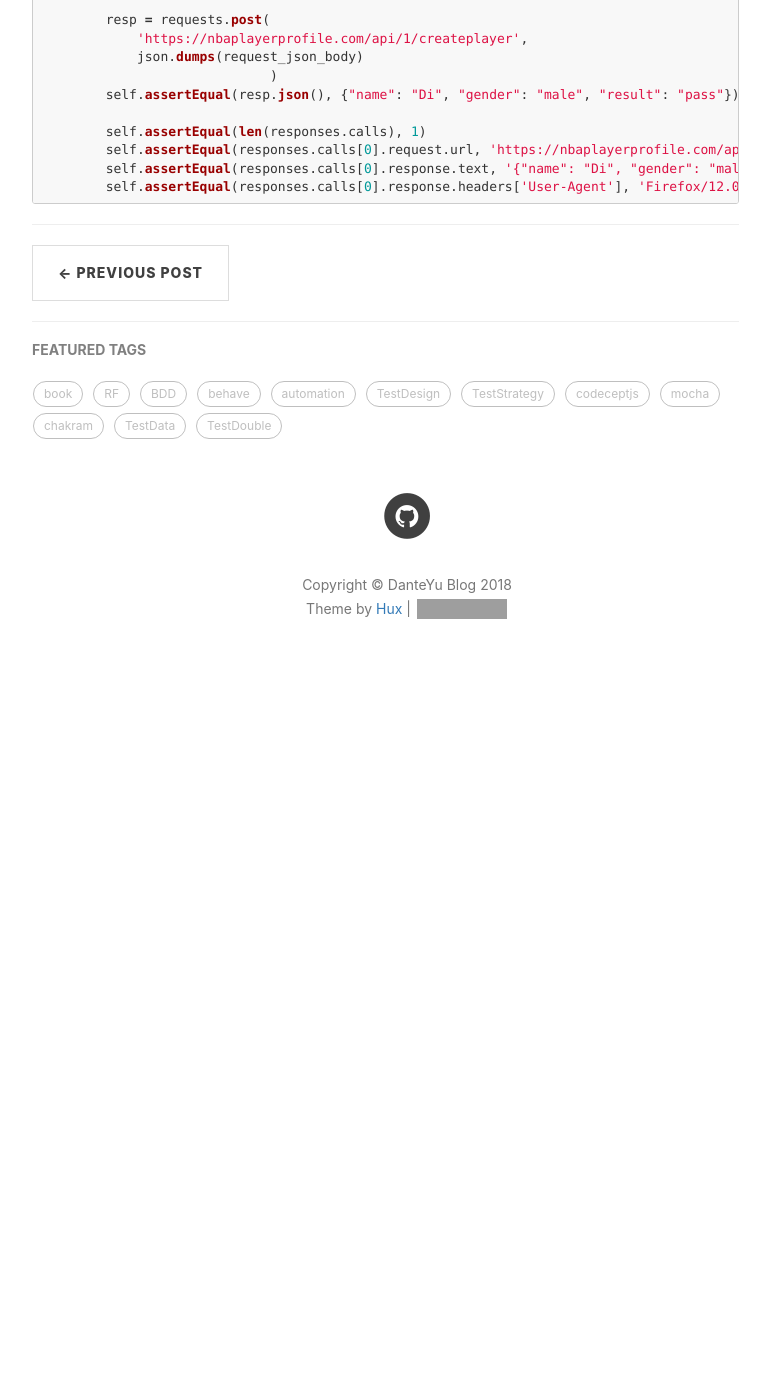
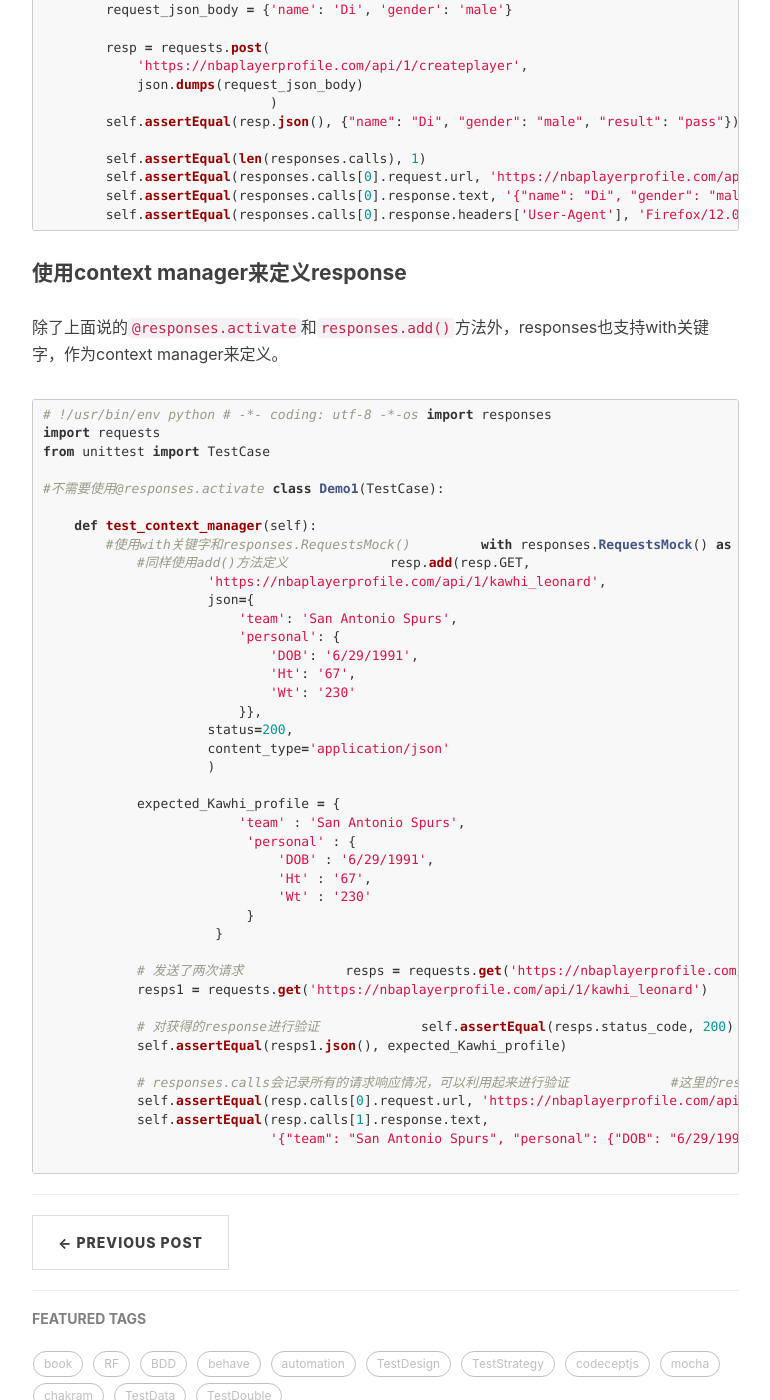
Before and after one commit to DanteYu/DanteYu.github.io, a Jekyll site: the page built from _posts/2018-02-27-Responses.markdown, in a window 1280 px wide and 1400 px high, scrolled down 2905 px. Shown: the whole window, without its empty margins (233-1003 px from the left). Built offline with Jekyll 4.4.1, drawn with Linux system fonts in a browser that asks for light colours; nearby versions of some CDN libraries; comment, search, counter and statistics services are not loaded; before the commit the page ends 3618 px from its top, so only the background shows below that; some of the changed text lies outside the part shown; grey boxes are pictures that could not be loaded.

Commit message:
update responses post

````diff
--- a/_posts/2018-02-27-Responses.markdown
+++ b/_posts/2018-02-27-Responses.markdown
@@ -9,7 +9,7 @@ tags:
     - TestDouble
 ---
 #### Responses
-[Responses](https://github.com/getsentry/responses) - 是一个模拟接受请求返回期望值的python库
+[Responses](https://github.com/getsentry/responses) - A utility for mocking out the Python Requests library，主要用于Web Service mocking。
 #### 安装
 使用`pip3 install responses`
 #### 基本使用
@@ -48,7 +48,7 @@ class Demo(TestCase):
                               'Wt' : '230'
                           }
                       }
-        #发送了三次请求
+        #发送了两次请求
         resp = requests.get('https://nbaplayerprofile.com/api/1/kawhi_leonard')
         resp1 = requests.get('https://nbaplayerprofile.com/api/1/kawhi_leonard')
 
@@ -141,3 +141,59 @@ responses.add(
         self.assertEqual(responses.calls[0].response.text, '{"name": "Di", "gender": "male", "result": "pass"}')
         self.assertEqual(responses.calls[0].response.headers['User-Agent'], 'Firefox/12.0')
 ```
+
+#### 使用context manager来定义response
+除了上面说的`@responses.activate`和`responses.add()`方法外，responses也支持with关键字，作为context manager来定义。
+
+```python
+# !/usr/bin/env python
+# -*- coding: utf-8 -*-os
+import responses
+import requests
+from unittest import TestCase
+
+#不需要使用@responses.activate
+class Demo1(TestCase):
+
+    def test_context_manager(self):
+        #使用with关键字和responses.RequestsMock()
+        with responses.RequestsMock() as resp:
+            #同样使用add()方法定义
+            resp.add(resp.GET,
+                     'https://nbaplayerprofile.com/api/1/kawhi_leonard',
+                     json={
+                         'team': 'San Antonio Spurs',
+                         'personal': {
+                             'DOB': '6/29/1991',
+                             'Ht': '67',
+                             'Wt': '230'
+                         }},
+                     status=200,
+                     content_type='application/json'
+                     )
+
+            expected_Kawhi_profile = {
+                         'team' : 'San Antonio Spurs',
+                          'personal' : {
+                              'DOB' : '6/29/1991',
+                              'Ht' : '67',
+                              'Wt' : '230'
+                          }
+                      }
+
+            # 发送了两次请求
+            resps = requests.get('https://nbaplayerprofile.com/api/1/kawhi_leonard')
+            resps1 = requests.get('https://nbaplayerprofile.com/api/1/kawhi_leonard')
+
+            # 对获得的response进行验证
+            self.assertEqual(resps.status_code, 200)
+            self.assertEqual(resps1.json(), expected_Kawhi_profile)
+
+            # responses.calls会记录所有的请求响应情况，可以利用起来进行验证
+            #这里的responses就是with关键字定义的名称
+            self.assertEqual(len(resp.calls), 2)
+            self.assertEqual(resp.calls[0].request.url, 'https://nbaplayerprofile.com/api/1/kawhi_leonard')
+            self.assertEqual(resp.calls[1].response.text,
+                             '{"team": "San Antonio Spurs", "personal": {"DOB": "6/29/1991", "Ht": "67", "Wt": "230"}}')
+
+```
````
